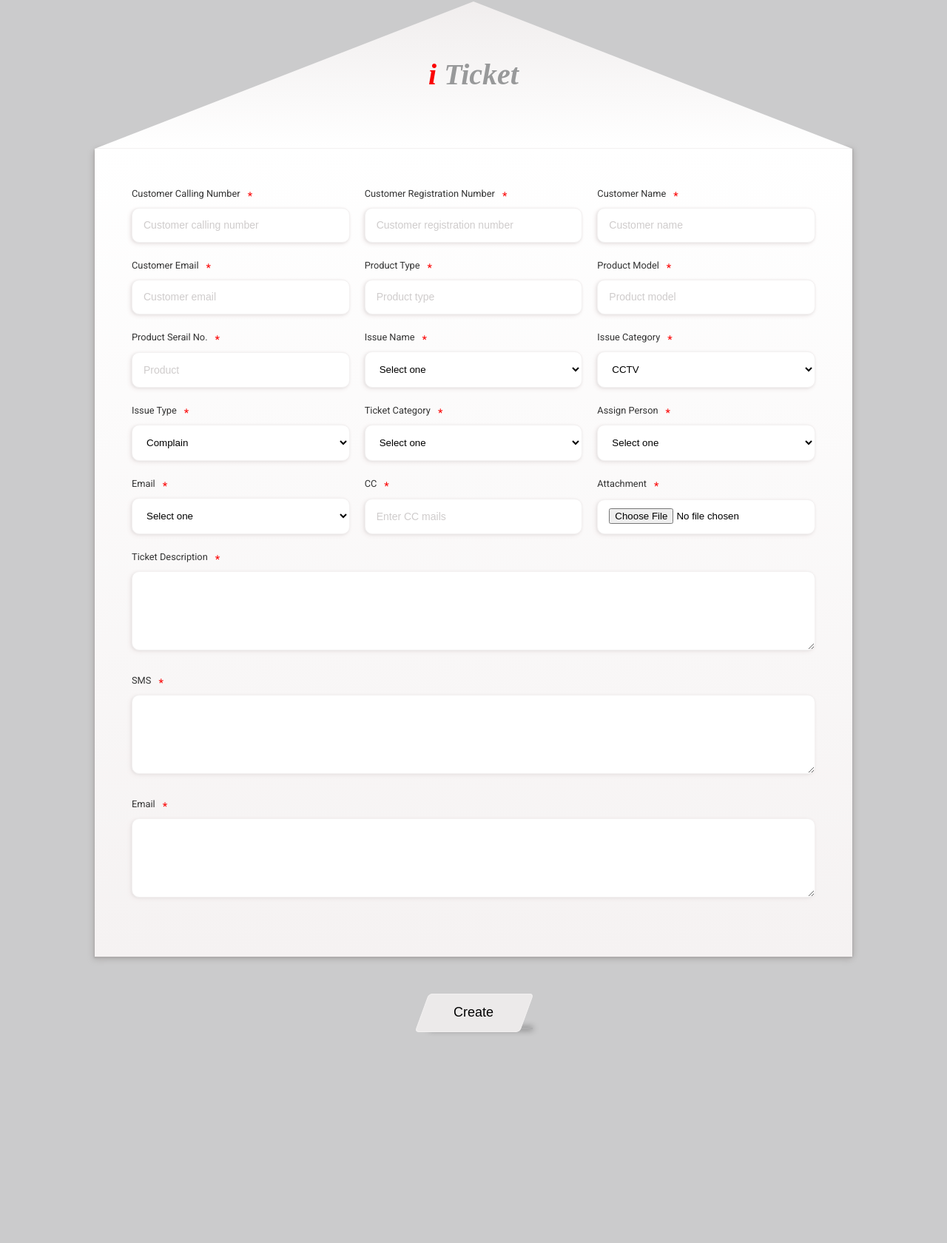
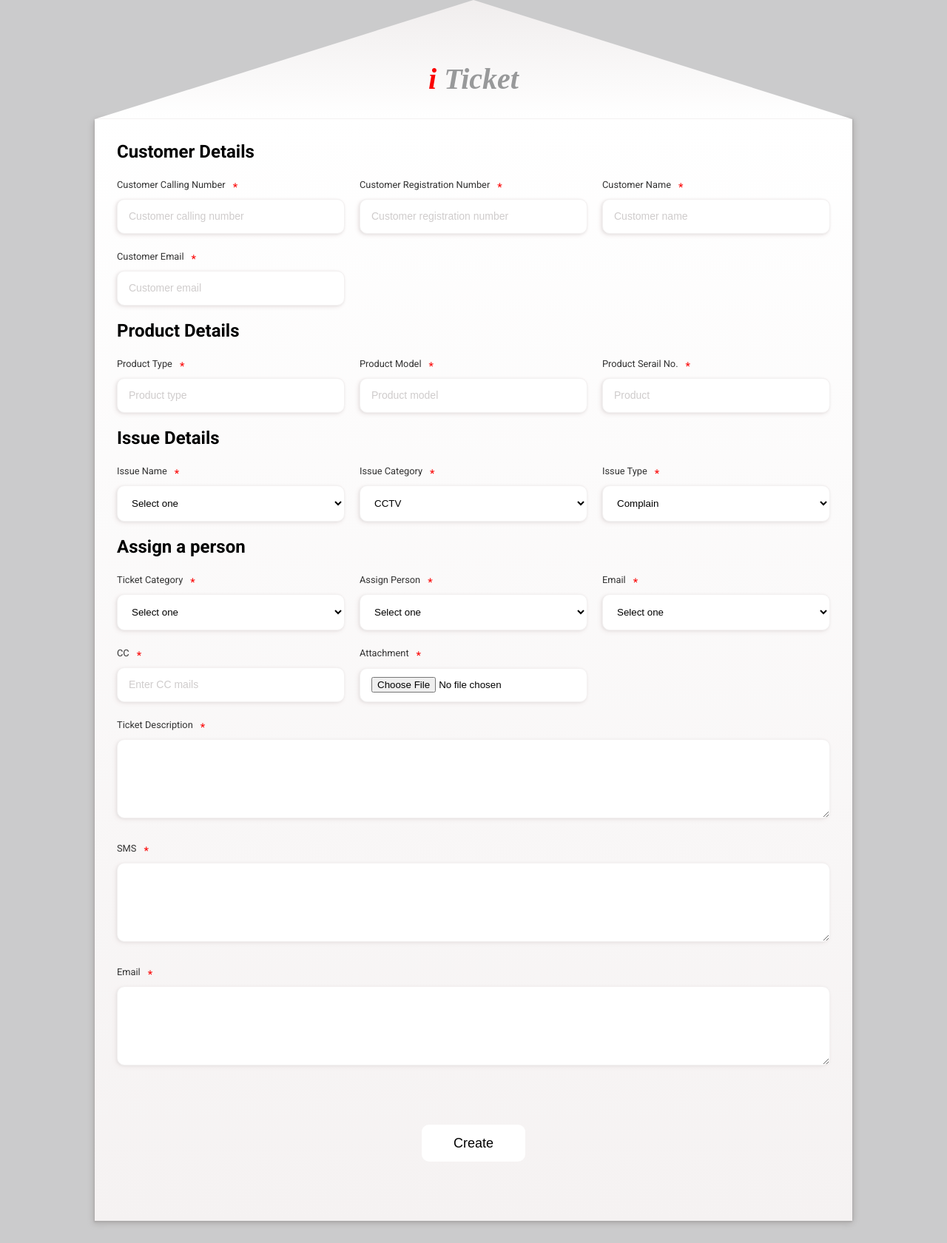
Before and after one commit to Hemaet33/ihelp-ticket, a plain HTML site: page index.html in a window 1280 px wide. Shown: the whole page at 74% size. Before the commit the page ends 1443 px from the top, so only its background shows below. Drawn offline with Linux system fonts and the light colour scheme.

Commit message:
layout updated

```diff
--- a/css/style.css
+++ b/css/style.css
@@ -5,7 +5,7 @@ body{
   box-sizing: border-box;
 }
 .form-body{
-  padding: 50px;
+  padding:30px;
   background-color: #fff;
   font-family: 'Roboto', sans-serif;
   background-image: linear-gradient(to bottom, #fff,#f5f2f2);box-shadow: -1px 2px 2px rgb(173, 171, 171),-2px 4px 8px rgb(180, 178, 178),1px 0 2px rgb(173, 171, 171),2px 0 8px rgb(180, 178, 178);
@@ -13,16 +13,24 @@ body{
 .ticket-form{
   max-width: 80%;
   margin: auto;
+  margin-bottom: 30px;
 }
 .ticket-fold{
   width: 100%;
-  clip-path: polygon(50% 1%, 0% 100%, 100% 100%);
+  clip-path: polygon(50% 0%, 0% 100%, 100% 100%);
   background-image: linear-gradient(to top, #fff,#f0eded);
-  height: 25vh;
-  display: flex;
-  align-items: center;
-  justify-content: center;
+  height: 20vh;
+  position: relative;
   border-bottom: 1px solid #f3f1f1;
+}
+.i-ticket{
+  position: absolute;
+  bottom: 30px;
+  left: 50%;
+  transform: translateX(-50%);
+}
+.heading{
+  grid-column: 1/4;
 }
 .ticket-fold span{
  font-style: italic;
@@ -101,39 +109,34 @@ body{
   margin: 50px auto;
   display: block;
   border: none;
-  background-color: transparent;
+  background-color: #ffff;
   position: relative;
   cursor: pointer;
   font-size: 18px;
-  transform: all 400ms ease;
+  z-index: 10;
+  border-radius: 10px;
 }
 .ticket-form .create::before{
   position: absolute;
   content: "";
+  top: 0;
+  left: 0;
   width: 100%;
   height: 100%;
-  border: 1px solid #f3f1f1;
-  background-color: #eceaea;
-  z-index: -1;
-  top: 0;
-  left: 0;
-  right: 0;
-  bottom: 0;
-  transform: skew(-20deg);
-  border-radius: 5px;
+  transition: all 400ms ease;
+  transform: scaleX(0);
+  background-color: #FB0101;
+  border-radius: 10px;
 }
-.ticket-form .create::after{
-  position: absolute;
-  content: "";
-  width: 100%;
-  height: 2px;
-  background-color: rgba(0, 0, 0,0.15);
-  box-shadow: 0 0 8px rgba(0, 0, 0);
-  z-index: -2;
-  left: 10px;
-  bottom: 2px;
+.ticket-form .create:hover{
+  color: #fff;
+}
+.ticket-form .create:hover::before{
+background-color: #333333;
+transform: scaleX(1);
+z-index: -1;
 }
 
-.ticket-form .create:hover:before{
+/* .ticket-form .create:hover::before{
  background-image: linear-gradient(to bottom, rgb(252, 184, 184), #4a484833);
-}
+} */
--- a/index.html
+++ b/index.html
@@ -10,9 +10,13 @@
 <body>
   <!-- Ticket Form -->
   <form action="" method="" class="ticket-form">
-    <div class="ticket-fold"><span class="i">i</span><span class="ticket">Ticket</span></div>
+    <div class="ticket-fold"><div class="i-ticket">
+      <span class="i">i</span><span class="ticket">Ticket</span>
+    </div>
+  </div>
     <div class="form-body">
       <div class="form-group">
+       <h2 class="heading">Customer Details</h2>
        <div class="input-group">
         <label for="">Customer Calling Number <span class="required">*</span> </label><input type="text" class="calling-number" placeholder="Customer calling number">
       </div>
@@ -25,6 +29,7 @@
       <div class="input-group">
         <label for="">Customer Email <span class="required">*</span> </label><input type="email" class="name" placeholder="Customer email">
       </div>
+      <h2 class="heading">Product Details</h2>
         <div class="input-group">
           <label for="">Product Type <span class="required">*</span> </label><input type="text" class="type" placeholder="Product type">
         </div>
@@ -34,6 +39,7 @@
         <div class="input-group">
           <label for="">Product Serail No. <span class="required">*</span> </label><input type="text" class="serial-number" placeholder="Product">
         </div>
+        <h2 class="heading">Issue Details</h2>
         <div class="input-group">
           <label for="">Issue Name <span class="required">*</span> </label><select name="" id="select">
             <option>Select one</option>
@@ -67,6 +73,7 @@
             <option>Complain</option>
           </select>
         </div>
+        <h2 class="heading">Assign a person</h2>
         <div class="input-group">
           <label for="">Ticket Category <span class="required">*</span> </label><select name="" id="">
             <option>Select one</option>
@@ -104,8 +111,8 @@
           </div>
         </div>
       </div>
+        <button class="create">Create</button>
     </div>
-    <button class="create">Create</button>
   </form>
   <!-- End Ticket Form -->
 </body>
```
Lines whose indentation alone changed are shown as unchanged.
